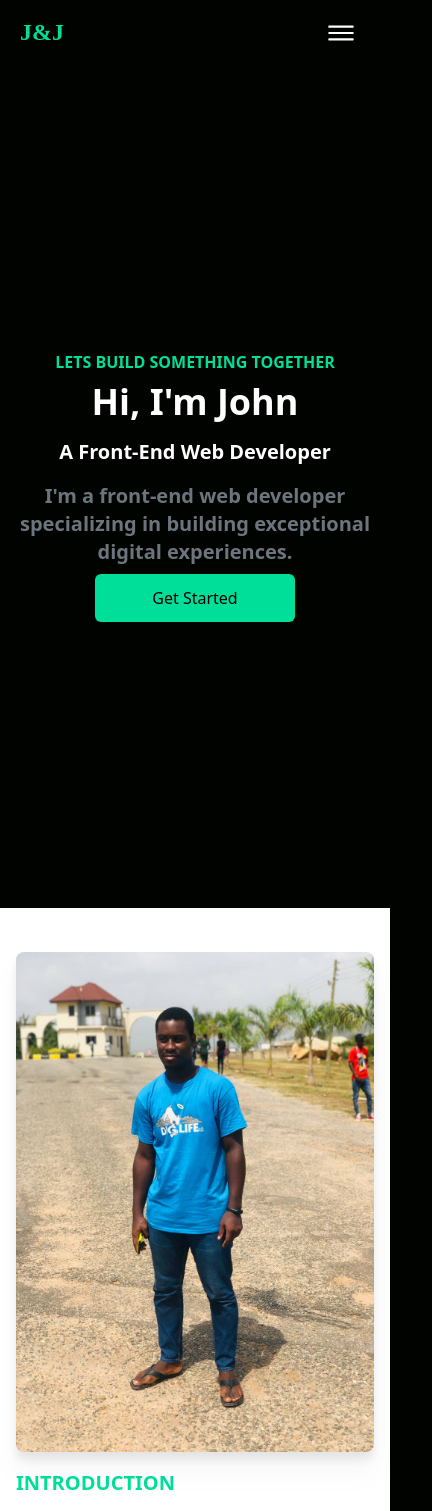
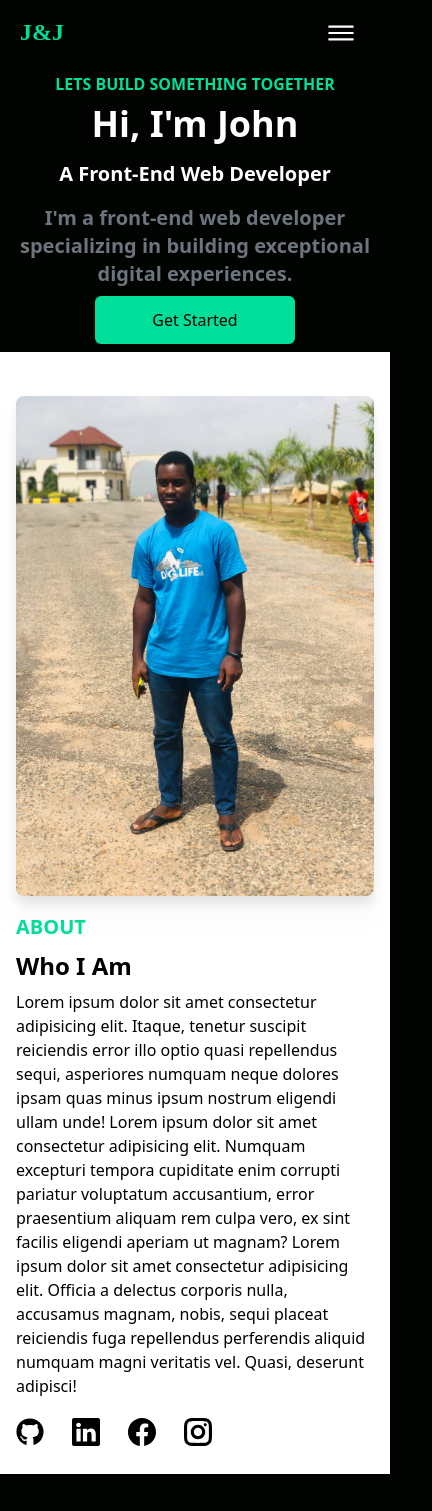
Before and after one commit to John-sys/MyPortfolio, a React (Create React App) app: page /#/ in a window 390 px wide. Shown: the top 1511 px of the page, 432 px wide, since content can reach past the window. Built offline with nearby package versions, Linux system fonts and the light colour scheme.

Commit message:
UI changes

```diff
--- a/package.json
+++ b/package.json
@@ -3,6 +3,7 @@
   "version": "0.1.0",
   "private": true,
   "dependencies": {
+    "@headlessui/react": "^1.6.4",
     "@testing-library/jest-dom": "^5.16.4",
     "@testing-library/react": "^13.3.0",
     "@testing-library/user-event": "^13.5.0",
--- /dev/null
+++ b/src/components/Advert.jsx
@@ -0,0 +1,34 @@
+import React from "react";
+import meeting from "../assets/meeting.jpg";
+
+const Skills = () => {
+  return (
+    <div className="w-full py-7 px-4 grid-rows-2 ">
+      <div className="max-w-[1240px] mx-auto ">
+        <div className="grid md:grid-cols-2 p-4">
+          {/* 1st Section */}
+          <img
+            src={meeting}
+            alt="img Meeting"
+            className=" my-4 w-[400px] h-[300px] rounded-br-[200px] drop-shadow-xl mx-auto"
+          />
+
+          <div className="">
+            <h1 className="text-5xl font-bold">We Offer Best Services</h1>
+            <p className="my-8">
+              Lorem ipsum dolor sit, amet consectetur adipisicing elit.
+              Voluptates veniam consectetur voluptate dicta? Possimus aut ut
+              nemo autem. Velit distinctio perspiciatis ipsam quos odit magni
+              nesciunt ut nihil beatae unde! Lorem ipsum dolor sit amet
+              consectetur, adipisicing elit. Cum omnis nesciunt architecto illum
+              delectus deserunt, minima maxime? At, alias, repellendus omnis ab
+              delectus quisquam minus ex, amet deserunt aperiam iusto?
+            </p>
+          </div>
+        </div>
+      </div>
+    </div>
+  );
+};
+
+export default Skills;
--- a/src/components/Hero.jsx
+++ b/src/components/Hero.jsx
@@ -4,15 +4,26 @@ import React from "react";
 const Hero = () => {
   return (
     <div className="text-white  ">
-      <div className="max-w-[800px]  w-full h-screen mx-auto flex flex-col text-center justify-center  ">
-          <p className=" uppercase text-[#00df9a] font-bold p-2 ">LETS BUILD SOMETHING TOGETHER</p>
-          <h1 className="font-bold md:text-7xl sm:text-6xl text-4xl">Hi, I'm John</h1>
-          <div className="flex justify-center items-center">
-              <p className="md:text-5xl sm:text-4xl text-xl font-bold py-4">A Front-End Web Developer </p>
-              {/* <Typed strings={['Everyone', 'Everybody', 'Everywhere']} typedSpeed={120} backSpeed={140} loop className="md:text-5xl sm:text-4xl text-xl font-bold pl-2 md:pl-4 text-gray" /> */}
-          </div>
-          <p className="md:text-2xl text-xl font-bold text-[#6c757d] ">I'm a front-end web developer specializing in building exceptional digital experiences.</p>
-          <button className=" bg-[#00df9a] w-[200px] rounded-md font-medium my-2 text-black hover:bg-gray mx-auto py-3 ">Get Started</button>
+      <div className="max-w-[800px]  w-full md:h-screen mx-auto flex flex-col text-center justify-center  ">
+        <p className=" uppercase text-[#00df9a] font-bold p-2 ">
+          LETS BUILD SOMETHING TOGETHER
+        </p>
+        <h1 className="font-bold md:text-7xl sm:text-6xl text-4xl">
+          Hi, I'm John
+        </h1>
+        <div className="flex justify-center items-center">
+          <p className="md:text-5xl sm:text-4xl text-xl font-bold py-4">
+            A Front-End Web Developer{" "}
+          </p>
+        </div>
+        <p className="md:text-2xl text-xl font-bold text-[#6c757d] ">
+          I'm a front-end web developer specializing in building exceptional
+          digital experiences.
+        </p>
+        <button className=" bg-[#00df9a] w-[200px] rounded-md font-medium my-2 text-black hover:bg-gray mx-auto py-3 ">
+          Get Started
+        </button>
+
       </div>
     </div>
   );
--- a/src/components/Introduction.jsx
+++ b/src/components/Introduction.jsx
@@ -1,16 +1,58 @@
 import React from "react";
-import newImage from '../assets/newImage.jpg';
+import { FaGithub } from "react-icons/fa";
+import { BsLinkedin } from "react-icons/bs";
+import { BsFacebook } from "react-icons/bs";
+import { GrInstagram } from "react-icons/gr";
+import newImage from "../assets/newImage.jpg";
 
 const Introduction = () => {
   return (
     <div className="w-full bg-white py-7 px-4  ">
       <div className="max-w-[1240px] mx-auto grid md:grid-cols-2 text-black">
-          <img src={newImage} alt="/" className=" items-center flex justify-center mx-auto my-4 w-[400px] h-[500px] rounded-lg drop-shadow-xl  "/>
-          <div className="my-4 my-auto ">
-              <p className="uppercase text-[#00df9a] font-bold text-[20px] ">Introduction</p>
-              <h1 className="font-bold text-black md:text-4xl sm:text-2xl text-2xl py-2">A Brief Introduction</h1>
-              <p>Lorem ipsum dolor sit amet consectetur adipisicing elit. Itaque, tenetur suscipit reiciendis error illo optio quasi repellendus sequi, asperiores numquam neque dolores ipsam quas minus ipsum nostrum eligendi ullam unde! Lorem ipsum dolor sit amet consectetur adipisicing elit. Numquam excepturi tempora cupiditate enim corrupti pariatur voluptatum accusantium, error praesentium aliquam rem culpa vero, ex sint facilis eligendi aperiam ut magnam? Lorem ipsum dolor sit amet consectetur adipisicing elit. Officia a delectus corporis nulla, accusamus magnam, nobis, sequi placeat reiciendis fuga repellendus perferendis aliquid numquam magni veritatis vel. Quasi, deserunt adipisci! </p>
+        <img
+          src={newImage}
+          alt="/"
+          className=" items-center flex justify-center mx-auto my-4 w-[400px] h-[500px] rounded-lg drop-shadow-xl  "
+        />
+        <div className=" my-auto ">
+          <p className="uppercase text-[#00df9a] font-bold text-[20px] ">
+            About
+          </p>
+          <h1 className="font-bold text-black md:text-4xl sm:text-2xl text-2xl py-2">
+            Who I Am{" "}
+          </h1>
+          <p>
+            Lorem ipsum dolor sit amet consectetur adipisicing elit. Itaque,
+            tenetur suscipit reiciendis error illo optio quasi repellendus
+            sequi, asperiores numquam neque dolores ipsam quas minus ipsum
+            nostrum eligendi ullam unde! Lorem ipsum dolor sit amet consectetur
+            adipisicing elit. Numquam excepturi tempora cupiditate enim corrupti
+            pariatur voluptatum accusantium, error praesentium aliquam rem culpa
+            vero, ex sint facilis eligendi aperiam ut magnam? Lorem ipsum dolor
+            sit amet consectetur adipisicing elit. Officia a delectus corporis
+            nulla, accusamus magnam, nobis, sequi placeat reiciendis fuga
+            repellendus perferendis aliquid numquam magni veritatis vel. Quasi,
+            deserunt adipisci!{" "}
+          </p>
+          <div className="flex justify-start mt-5 space-x-7">
+            <FaGithub
+              size={28}
+              className="hover:-translate-y-1 hover:scale-110 duration-300 transition ease-in-out hover:text-purple "
+            />
+            <BsLinkedin
+              size={28}
+              className="hover:-translate-y-1 hover:scale-110 duration-300 transition ease-in-out "
+            />
+            <BsFacebook
+              size={28}
+              className="hover:-translate-y-1 hover:scale-110 duration-300 transition ease-in-out hover:text-facebook "
+            />
+            <GrInstagram
+              size={28}
+              className="hover:-translate-y-1 hover:scale-110 duration-300 transition ease-in-out hover:text-red "
+            />
           </div>
+        </div>
       </div>
     </div>
   );
--- /dev/null
+++ b/src/components/Projects.jsx
@@ -0,0 +1,11 @@
+import React from 'react'
+
+const Projects = () => {
+  return (
+    <div className='w-full py-2 px-4 bg-white'>
+
+    </div>
+  )
+}
+
+export default Projects
--- a/src/components/Skills.jsx
+++ b/src/components/Skills.jsx
@@ -1,56 +1,12 @@
 import React from "react";
-import meeting from "../assets/meeting.jpg";
-import phone1 from "../assets/phone1.jpg";
 
 const Skills = () => {
   return (
-    <div className="w-full py-7 px-4 grid-rows-2 ">
-      <div className="max-w-[1240px] mx-auto ">
-        <div className="grid md:grid-cols-2 p-4">
-          {/* 1st Section */}
-          <img
-            src={meeting}
-            alt="img Meeting"
-            className=" my-4 w-[400px] h-[300px] rounded-br-[200px] drop-shadow-xl mx-auto"
-          />
-
-          <div className="">
-            <h1 className="text-5xl font-bold">We Offer Best Services</h1>
-            <p className="my-8">
-              Lorem ipsum dolor sit, amet consectetur adipisicing elit.
-              Voluptates veniam consectetur voluptate dicta? Possimus aut ut
-              nemo autem. Velit distinctio perspiciatis ipsam quos odit magni
-              nesciunt ut nihil beatae unde! Lorem ipsum dolor sit amet
-              consectetur, adipisicing elit. Cum omnis nesciunt architecto illum
-              delectus deserunt, minima maxime? At, alias, repellendus omnis ab
-              delectus quisquam minus ex, amet deserunt aperiam iusto?
-            </p>
-          </div>
-        </div>
-      </div>
-      <div className=" max-w-[1240px] mx-auto md:flex md:flex-row p-4 md:space-x-8  ">
-        <div className="bg-[url('https://images.pexels.com/photos/147413/twitter-facebook-together-exchange-of-information-147413.jpeg?auto=compress&cs=tinysrgb&w=1260&h=750&dpr=1')] bg-cover w-[400px] h-[300px] rounded-xl hover:translate-y-1 hover:scale-110 duration-300 transition ease-in-out ">
-          <div className="bg-lightgray rounded-bl-xl rounded-br-xl bg-opacity-50 ">
-            <p className="text-white font-bold text-[20px] mt-[61%] py-5 px-4  ">
-              Design Mobile Apps
-            </p>
-          </div>
-        </div>
-
-        <div className="bg-[url('https://images.pexels.com/photos/1181449/pexels-photo-1181449.jpeg?auto=compress&cs=tinysrgb&w=1260&h=750&dpr=1')] bg-cover w-[400px] h-[300px] rounded-xl hover:translate-y-1 hover:scale-110 duration-300 transition ease-in-out ">
-          <div className="bg-lightgray rounded-bl-xl rounded-br-xl bg-opacity-50">
-            <p className="text-white font-bold text-[20px] mt-[61%] py-5 px-4  ">
-              UI/UX Designs
-            </p>
-          </div>
-        </div>
-
-        <div className="bg-[url('https://images.pexels.com/photos/147413/twitter-facebook-together-exchange-of-information-147413.jpeg?auto=compress&cs=tinysrgb&w=1260&h=750&dpr=1')] bg-cover w-[400px] h-[300px] rounded-xl hover:translate-y-1 hover:scale-110 duration-300 transition ease-in-out  ">
-          <div className="bg-lightgray rounded-bl-xl rounded-br-xl bg-opacity-50">
-            <p className="text-white font-bold text-[20px] mt-[61%] py-5 px-4 ">
-              Design Byte App
-            </p>
-          </div>
+    <div className="w-full md:py-2 px-4 ">
+      <div className="max-w-[1240px] mx-auto px-10">
+        <div className=" mx-5 space-y-4 my-[30px] w-[250px] md:ml-[5rem] ">
+          <p className="text-[#00df9a] text-[20px] ">SKILLS</p>
+          <h1 className="text-2xl font-bold">What I can Do</h1>
         </div>
 
       </div>
--- a/src/views/Homepage.jsx
+++ b/src/views/Homepage.jsx
@@ -1,7 +1,9 @@
 import React from "react";
 import Hero from "../components/Hero";
 import Introduction from "../components/Introduction";
+import Advert from "../components/Advert";
 import Skills from "../components/Skills";
+import Projects from "../components/Projects";
 
 const Homepage = () => {
   return (
@@ -10,7 +12,11 @@ const Homepage = () => {
 
       <Introduction />
 
-      <Skills/>
+      <Advert />
+
+      <Skills />
+
+      <Projects />
     </div>
   );
 };
```
Also changed, not shown: 1 other file (tests, documents, lock files or other folders).
